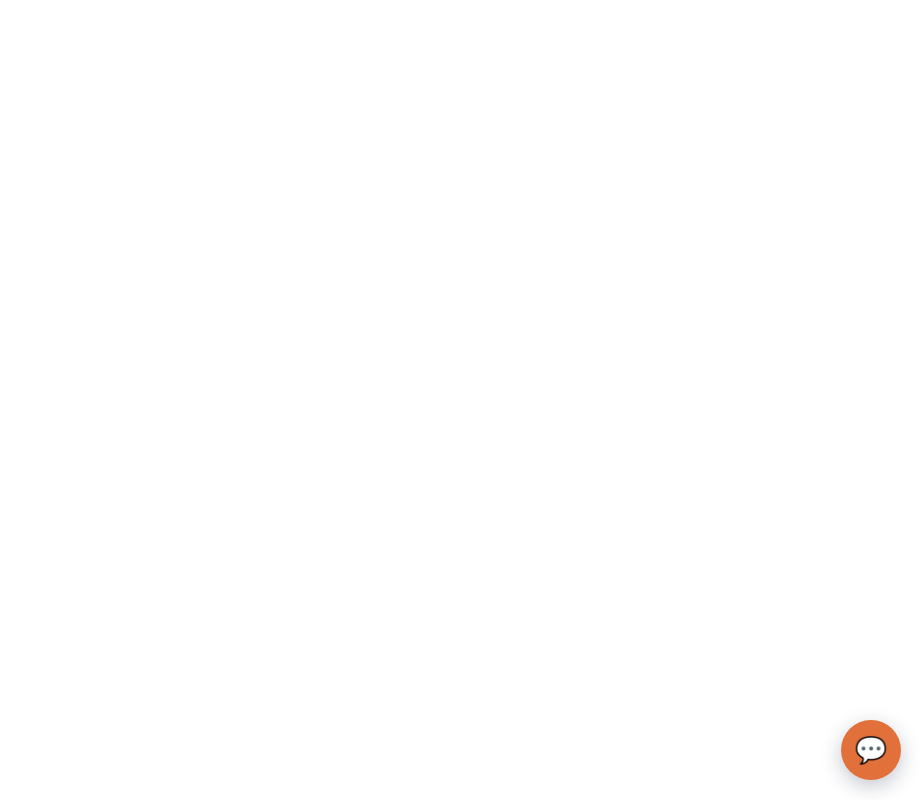
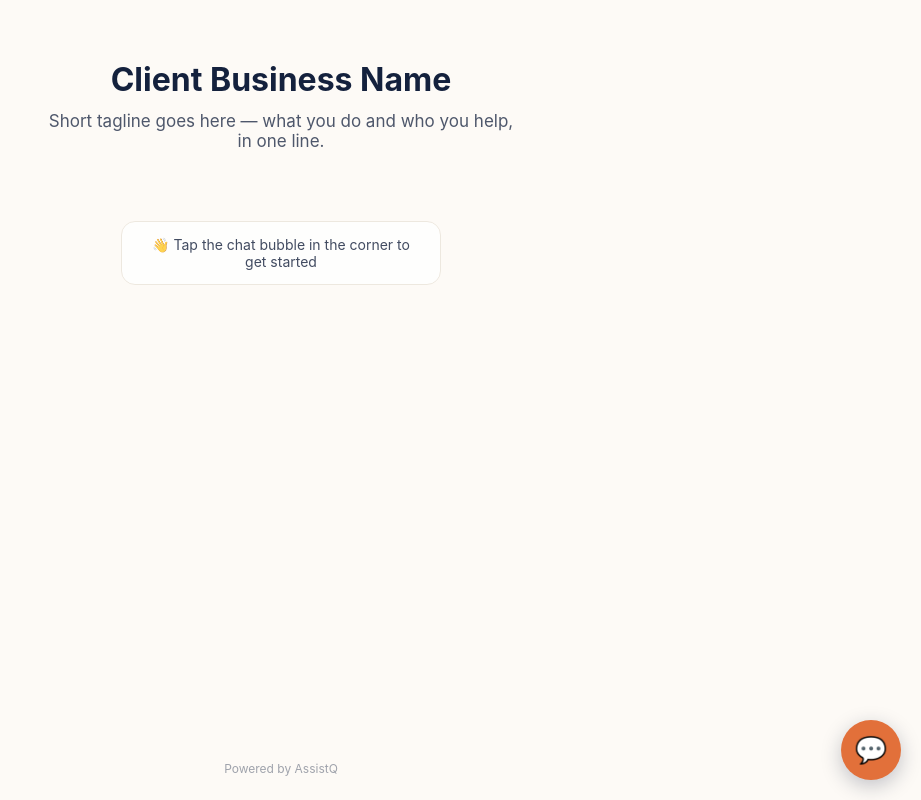
Before and after one commit to assistq-cloud/assistq-widget-demo, a plain HTML site: page index.html in a window 1280 px wide. Shown: the whole page, without its empty margins (359-1280 px from the left). Drawn offline with Linux system fonts and the light colour scheme.

Commit message:
Update index.html

```diff
--- a/index.html
+++ b/index.html
@@ -3,7 +3,7 @@
 <head>
 <meta charset="UTF-8" />
 <meta name="viewport" content="width=device-width, initial-scale=1.0" />
-<title>Chat Widget</title>
+<title>Client Business Name</title>
 <style>
   :root {
     --ink: #14213d;
@@ -12,9 +12,53 @@
     --bubble-bot: #f1ede6;
     --bubble-user: #14213d;
   }
-  * { box-sizing: border-box; }
-  body { margin: 0; font-family: -apple-system, "Segoe UI", Roboto, sans-serif; }
+  * { box-sizing: border-box; margin: 0; padding: 0; }
+  body {
+    font-family: -apple-system, "Segoe UI", Roboto, sans-serif;
+    background: var(--bg);
+    color: var(--ink);
+    min-height: 100vh;
+    display: flex; flex-direction: column;
+  }
 
+  /* ---- Simple landing page content ---- */
+  header {
+    padding: 60px 20px 40px;
+    text-align: center;
+  }
+  header h1 {
+    font-size: 32px;
+    margin-bottom: 12px;
+  }
+  header p {
+    font-size: 17px;
+    opacity: 0.75;
+    max-width: 480px;
+    margin: 0 auto;
+  }
+
+  .hint {
+    margin: 30px auto 0;
+    text-align: center;
+    padding: 14px 22px;
+    background: white;
+    border: 1px solid #eae4da;
+    border-radius: 14px;
+    max-width: 320px;
+    font-size: 14px;
+    color: var(--ink);
+    opacity: 0.8;
+  }
+
+  footer {
+    margin-top: auto;
+    text-align: center;
+    padding: 24px;
+    font-size: 12px;
+    opacity: 0.4;
+  }
+
+  /* ---- Chat widget (unchanged from before) ---- */
   #launcher {
     position: fixed; bottom: 20px; right: 20px;
     width: 60px; height: 60px; border-radius: 50%;
@@ -24,7 +68,6 @@
     box-shadow: 0 6px 20px rgba(20,33,61,0.25);
     z-index: 9999;
   }
-
   #panel {
     position: fixed; bottom: 92px; right: 20px;
     width: 340px; max-width: 92vw; height: 480px; max-height: 75vh;
@@ -34,23 +77,34 @@
     z-index: 9999;
   }
   #panel.open { display: flex; }
-
   #header { background: var(--ink); color: white; padding: 16px; font-weight: 600; font-size: 15px; }
   #header span { display: block; font-weight: 400; font-size: 12px; opacity: 0.7; margin-top: 2px; }
-
   #messages { flex: 1; overflow-y: auto; padding: 14px; display: flex; flex-direction: column; gap: 10px; }
   .msg { max-width: 80%; padding: 10px 13px; border-radius: 14px; font-size: 14px; line-height: 1.4; }
   .msg.bot { background: var(--bubble-bot); color: var(--ink); align-self: flex-start; border-bottom-left-radius: 4px; }
   .msg.user { background: var(--bubble-user); color: white; align-self: flex-end; border-bottom-right-radius: 4px; }
   .msg.error { background: #fdecea; color: #a12622; align-self: flex-start; font-family: monospace; font-size: 12px; }
-
   #inputRow { display: flex; padding: 10px; gap: 8px; border-top: 1px solid #eae4da; }
   #textInput { flex: 1; border: 1px solid #ddd5c7; border-radius: 20px; padding: 10px 14px; font-size: 14px; outline: none; }
   #sendBtn { background: var(--accent); color: white; border: none; border-radius: 20px; padding: 0 18px; font-size: 14px; cursor: pointer; }
   #sendBtn:disabled { opacity: 0.5; cursor: not-allowed; }
+
+  @media (max-width: 480px) {
+    header h1 { font-size: 26px; }
+    header { padding: 40px 20px 24px; }
+  }
 </style>
 </head>
 <body>
+
+<header>
+  <h1>Client Business Name</h1>
+  <p>Short tagline goes here — what you do and who you help, in one line.</p>
+</header>
+
+<div class="hint">👋 Tap the chat bubble in the corner to get started</div>
+
+<footer>Powered by AssistQ</footer>
 
 <button id="launcher">💬</button>
 
```
